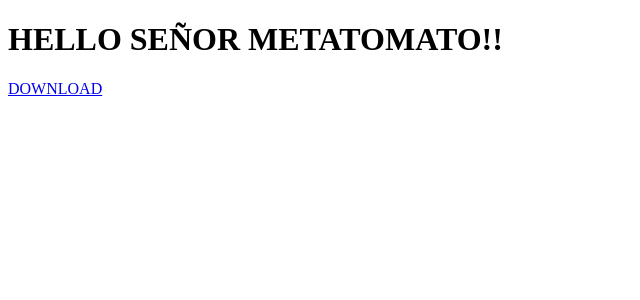
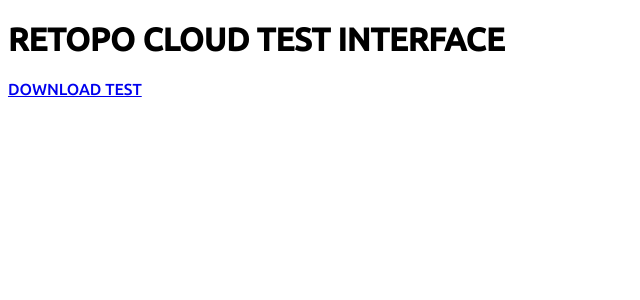
Before and after one commit to metatomato/ReTopoServer, a Django app: page /retopo in a window 1280 px wide. Shown: the top 300 px of the page, without its empty margins (0-640 px from the left). Run offline with Django 3.2, Linux system fonts and the light colour scheme; some libraries are stand-ins or nearby versions.

Commit message:
Minor style change

```diff
--- a/interface/templates/default.html
+++ b/interface/templates/default.html
@@ -3,12 +3,15 @@
 <head>
     <title>ReTopoServer</title>
     <meta name="viewport" content="width=device-width, initial-scale=1.5">
-    <link href='http://fonts.googleapis.com/css?family=Ubuntu' rel='stylesheet' type='text/css'>
+    <link href='http://fonts.googleapis.com/css?family=Ubuntu:300,300italic,500' rel='stylesheet' type='text/css'>
+    <style>
+        body, h1, p {font-family: 'Ubuntu', sans-serif;}
+    </style>
 </head>
 
 <body>
-    <h1>HELLO SEÑOR METATOMATO!!</h1>
-     <p><a href="/static/media/kyoto_journey.png" download>DOWNLOAD</a></p>
+    <h1>RETOPO CLOUD TEST INTERFACE</h1>
+     <p><a href="/static/media/kyoto_journey.png" download>DOWNLOAD TEST</a></p>
 
 </body>
 
```
